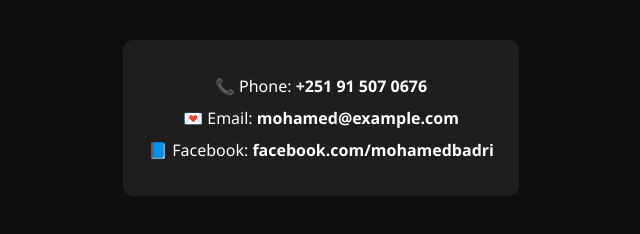
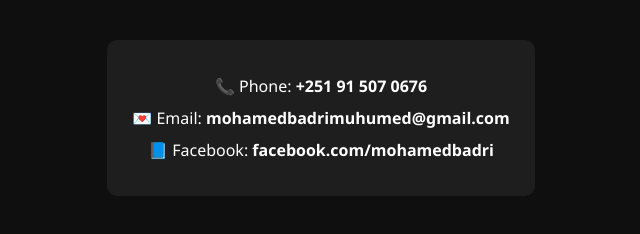
Before and after one commit to Mohamedbadrimuhumed/Mohamett-Badri, a plain HTML site: page contact.html in a window 1280 px wide. Shown: the part 166-400 px from the top of the page, without its empty margins (319-959 px from the left). Drawn offline with Linux system fonts and the light colour scheme.

Commit message:
Update contact.html

```diff
--- a/contact.html
+++ b/contact.html
@@ -72,7 +72,7 @@
 
   <div class="card">
     <p>📞 Phone: <strong>+251 91 507 0676</strong></p>
-    <p>💌 Email: <strong>mohamed@example.com</strong></p>
+    <p>💌 Email: <strong>mohamedbadrimuhumed@gmail.com</strong></p>
     <p>📘 Facebook: <strong>facebook.com/mohamedbadri</strong></p>
   </div>
 
```
